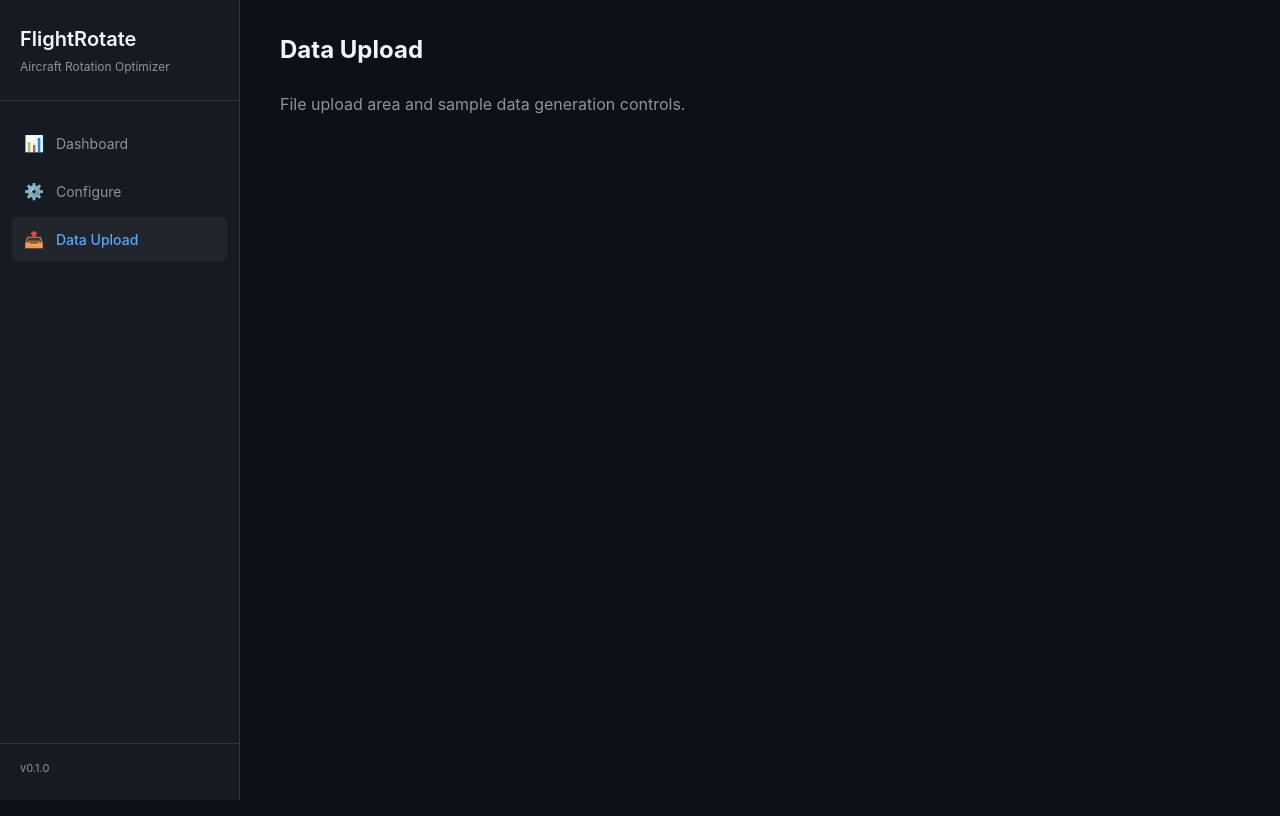
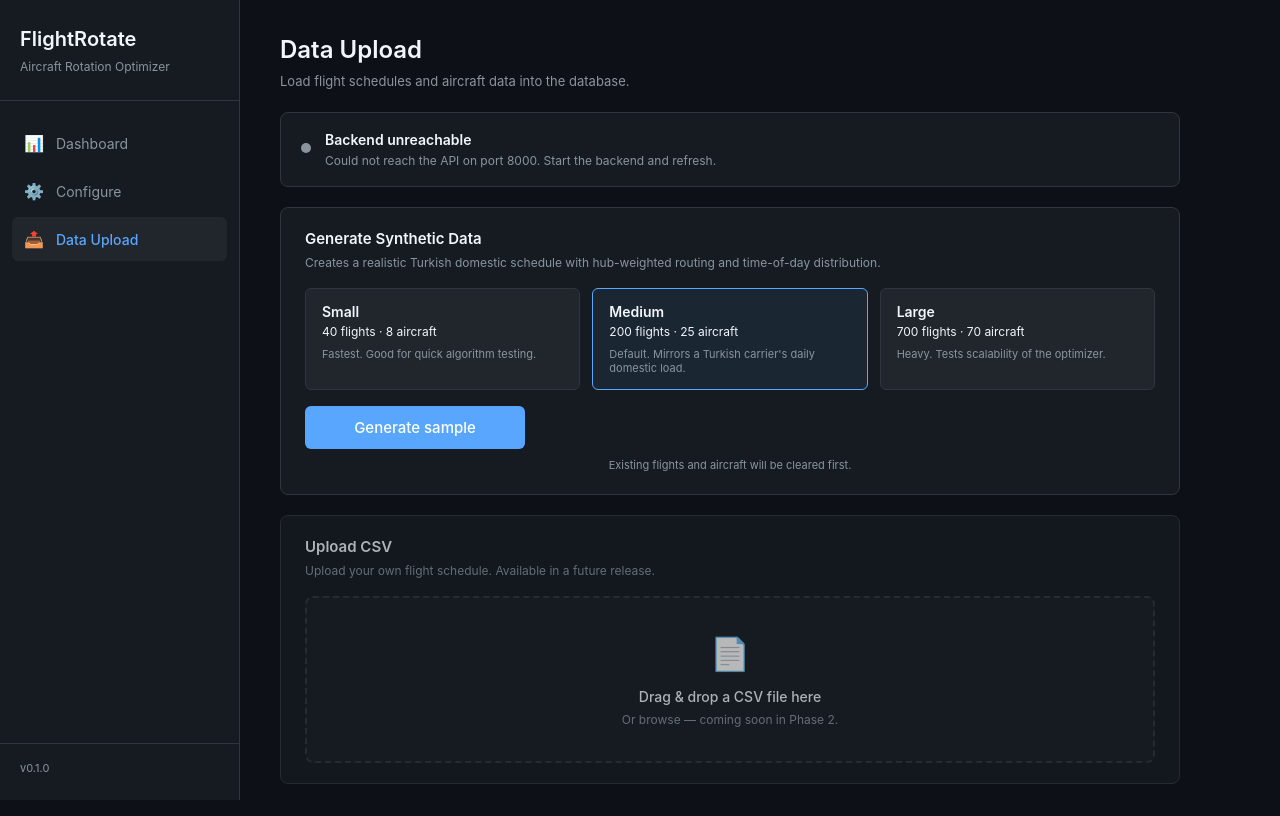
Before and after one commit to sinemmkuru/flightrotate, a React app in the folder frontend/: page /upload in a window 1280 px wide. Built offline with nearby package versions, Linux system fonts and the light colour scheme; no server answers; the HTML template or start-up script is replaced by a standard one.

Commit message:
Fix generate_sample (FK-safe delete + restore db session), Data Upload + Compare View

```diff
--- a/frontend/src/pages/Configure.jsx
+++ b/frontend/src/pages/Configure.jsx
@@ -259,6 +259,7 @@ function NumberField({ label, value, min, max, step, onChange, isFloat }) {
         onChange={(e) => {
           // Accept both comma and dot as decimal separator (Turkish locales
           // use comma; parseFloat needs dot)
+          // 0,15 olarak mutation yapabiliyoruz. 0.15 olmuyordu. python kodunda da virgul kullaniyordu. bu düzeltildi.
           const normalized = e.target.value.replace(",", ".");
           const parsed = isFloat
             ? parseFloat(normalized)
--- /dev/null
+++ b/frontend/src/pages/Upload.css
@@ -0,0 +1,174 @@
+/* Data Upload page */
+
+.upload {
+  display: flex;
+  flex-direction: column;
+  gap: 20px;
+  max-width: 900px;
+}
+
+.upload header h2 {
+  font-size: 24px;
+  font-weight: 600;
+}
+
+.upload header .subtitle {
+  font-size: 13px;
+  color: var(--text-secondary);
+  margin-top: 4px;
+}
+
+/* --- Status card --- */
+
+.status-card {
+  padding: 16px 20px;
+}
+
+.status-row {
+  display: flex;
+  align-items: flex-start;
+  gap: 14px;
+}
+
+.status-indicator {
+  padding-top: 6px;
+}
+
+.dot {
+  display: inline-block;
+  width: 10px;
+  height: 10px;
+  border-radius: 50%;
+}
+.dot-green {
+  background-color: var(--accent-green);
+  box-shadow: 0 0 6px var(--accent-green);
+}
+.dot-orange {
+  background-color: var(--accent-orange);
+  box-shadow: 0 0 6px var(--accent-orange);
+}
+.dot-gray {
+  background-color: var(--text-secondary);
+}
+
+.status-title {
+  font-size: 14px;
+  font-weight: 600;
+}
+
+.status-detail {
+  font-size: 12px;
+  color: var(--text-secondary);
+  margin-top: 2px;
+}
+
+/* --- Size picker --- */
+
+.size-picker {
+  display: flex;
+  gap: 12px;
+  margin-top: 12px;
+  margin-bottom: 16px;
+}
+
+.size-card {
+  flex: 1;
+  background-color: var(--bg-tertiary);
+  border: 1px solid var(--border-color);
+  border-radius: 6px;
+  padding: 14px 16px;
+  color: var(--text-primary);
+  text-align: left;
+  display: flex;
+  flex-direction: column;
+  gap: 4px;
+  transition:
+    border-color 0.15s,
+    background-color 0.15s;
+}
+
+.size-card:hover {
+  border-color: var(--accent-blue);
+}
+
+.size-card-active {
+  border-color: var(--accent-blue);
+  background-color: rgba(88, 166, 255, 0.08);
+}
+
+.size-label {
+  font-size: 14px;
+  font-weight: 600;
+}
+
+.size-desc {
+  font-size: 12px;
+  color: var(--text-primary);
+}
+
+.size-detail {
+  font-size: 11px;
+  color: var(--text-secondary);
+  margin-top: 4px;
+}
+
+/* --- Banners --- */
+
+.success-banner {
+  background-color: rgba(63, 185, 80, 0.1);
+  border: 1px solid var(--accent-green);
+  color: var(--accent-green);
+  padding: 10px 14px;
+  border-radius: 6px;
+  font-size: 13px;
+  margin-bottom: 12px;
+}
+
+.error-banner {
+  background-color: rgba(248, 81, 73, 0.1);
+  border: 1px solid var(--accent-red);
+  color: var(--accent-red);
+  padding: 10px 14px;
+  border-radius: 6px;
+  font-size: 13px;
+  margin-bottom: 12px;
+}
+
+.hint.small {
+  font-size: 11px;
+  margin-top: 8px;
+  margin-bottom: 0;
+}
+
+/* --- CSV placeholder --- */
+
+.csv-card {
+  opacity: 0.7;
+}
+
+.csv-dropzone {
+  margin-top: 12px;
+  border: 2px dashed var(--border-color);
+  border-radius: 8px;
+  padding: 32px 20px;
+  text-align: center;
+  background-color: rgba(255, 255, 255, 0.02);
+}
+
+.csv-icon {
+  font-size: 32px;
+  margin-bottom: 8px;
+}
+
+.csv-text {
+  font-size: 14px;
+  font-weight: 500;
+  color: var(--text-primary);
+}
+
+.csv-subtext {
+  font-size: 12px;
+  color: var(--text-secondary);
+  margin-top: 4px;
+}
--- a/frontend/src/pages/Upload.jsx
+++ b/frontend/src/pages/Upload.jsx
@@ -1,15 +1,184 @@
 /*
-  Data Upload page: drag-and-drop or file picker for a CSV of flights,
-  plus a "Generate sample" button that calls POST /api/sample.
+  Data Upload page.
+
+  Two paths to populate the database:
+    1. Generate synthetic data (the main path for Phase 1) - calls
+       POST /api/sample with a chosen size preset. After success the
+       user is told how much data was created.
+    2. Upload a CSV (placeholder for Phase 2) - file picker is shown
+       but not wired up to the backend yet, with a clear note.
+
+  We also show the current database state (flights + aircraft counts)
+  so the user knows whether there is anything to optimize.
 */
 
+import { useEffect, useState } from "react";
+
+import { generateSample, listRuns } from "../api/client";
+import "./Upload.css";
+
+const SIZE_PRESETS = [
+  {
+    key: "small",
+    label: "Small",
+    description: "40 flights · 8 aircraft",
+    detail: "Fastest. Good for quick algorithm testing.",
+  },
+  {
+    key: "medium",
+    label: "Medium",
+    description: "200 flights · 25 aircraft",
+    detail: "Default. Mirrors a Turkish carrier's daily domestic load.",
+  },
+  {
+    key: "large",
+    label: "Large",
+    description: "700 flights · 70 aircraft",
+    detail: "Heavy. Tests scalability of the optimizer.",
+  },
+];
+
 function Upload() {
+  const [selectedSize, setSelectedSize] = useState("medium");
+  const [generating, setGenerating] = useState(false);
+  const [lastGenerated, setLastGenerated] = useState(null);
+  const [error, setError] = useState(null);
+
+  // Reuse the backend's run list as a "is there data?" indicator.
+  // If there are runs, there must be flights+aircraft (one cannot run
+  // an optimization without them).
+  const [hasRuns, setHasRuns] = useState(null);
+
+  useEffect(() => {
+    checkData();
+  }, []);
+
+  async function checkData() {
+    try {
+      const runs = await listRuns();
+      setHasRuns(runs.length > 0);
+    } catch {
+      setHasRuns(null); // backend down or unreachable
+    }
+  }
+
+  async function handleGenerate() {
+    setGenerating(true);
+    setError(null);
+    setLastGenerated(null);
+    try {
+      const result = await generateSample({
+        size: selectedSize,
+        seed: 42,
+        clear_existing: true,
+      });
+      setLastGenerated(result);
+      // Refresh the data indicator
+      setHasRuns(false); // new data, no runs yet
+    } catch (err) {
+      console.error(err);
+      const detail = err.response?.data?.detail || err.message;
+      setError(`Generation failed: ${detail}`);
+    } finally {
+      setGenerating(false);
+    }
+  }
+
   return (
-    <div>
-      <h2 style={{ marginBottom: 24 }}>Data Upload</h2>
-      <p style={{ color: "var(--text-secondary)" }}>
-        File upload area and sample data generation controls.
-      </p>
+    <div className="upload">
+      <header>
+        <h2>Data Upload</h2>
+        <p className="subtitle">
+          Load flight schedules and aircraft data into the database.
+        </p>
+      </header>
+
+      {/* --- Current data status --- */}
+      <section className="card status-card">
+        <div className="status-row">
+          <div className="status-indicator">
+            {hasRuns === null && <span className="dot dot-gray" />}
+            {hasRuns === true && <span className="dot dot-green" />}
+            {hasRuns === false && <span className="dot dot-orange" />}
+          </div>
+          <div>
+            <div className="status-title">
+              {hasRuns === null && "Backend unreachable"}
+              {hasRuns === true && "Database ready"}
+              {hasRuns === false && "No optimization runs yet"}
+            </div>
+            <div className="status-detail">
+              {hasRuns === null &&
+                "Could not reach the API on port 8000. Start the backend and refresh."}
+              {hasRuns === true &&
+                "Flights and aircraft are loaded. Head to Configure to run an optimization."}
+              {hasRuns === false &&
+                "Generate synthetic data below or upload a CSV to begin."}
+            </div>
+          </div>
+        </div>
+      </section>
+
+      {/* --- Sample data generation --- */}
+      <section className="card">
+        <h3>Generate Synthetic Data</h3>
+        <p className="hint">
+          Creates a realistic Turkish domestic schedule with hub-weighted
+          routing and time-of-day distribution.
+        </p>
+
+        <div className="size-picker">
+          {SIZE_PRESETS.map((p) => (
+            <button
+              key={p.key}
+              onClick={() => setSelectedSize(p.key)}
+              className={
+                p.key === selectedSize
+                  ? "size-card size-card-active"
+                  : "size-card"
+              }
+            >
+              <div className="size-label">{p.label}</div>
+              <div className="size-desc">{p.description}</div>
+              <div className="size-detail">{p.detail}</div>
+            </button>
+          ))}
+        </div>
+
+        {error && <div className="error-banner">{error}</div>}
+
+        {lastGenerated && (
+          <div className="success-banner">
+            Generated {lastGenerated.flights_generated} flights and{" "}
+            {lastGenerated.aircraft_generated} aircraft for {lastGenerated.date}
+            .
+          </div>
+        )}
+
+        <button
+          onClick={handleGenerate}
+          disabled={generating}
+          className="btn btn-primary btn-large"
+        >
+          {generating ? "Generating..." : "Generate sample"}
+        </button>
+        <p className="hint center small">
+          Existing flights and aircraft will be cleared first.
+        </p>
+      </section>
+
+      {/* --- CSV upload (Phase 2 placeholder) --- */}
+      <section className="card csv-card">
+        <h3>Upload CSV</h3>
+        <p className="hint">
+          Upload your own flight schedule. Available in a future release.
+        </p>
+        <div className="csv-dropzone">
+          <div className="csv-icon">📄</div>
+          <div className="csv-text">Drag & drop a CSV file here</div>
+          <div className="csv-subtext">Or browse — coming soon in Phase 2.</div>
+        </div>
+      </section>
     </div>
   );
 }
```
Also changed, not shown: 1 other file (tests, documents, lock files or other folders).
